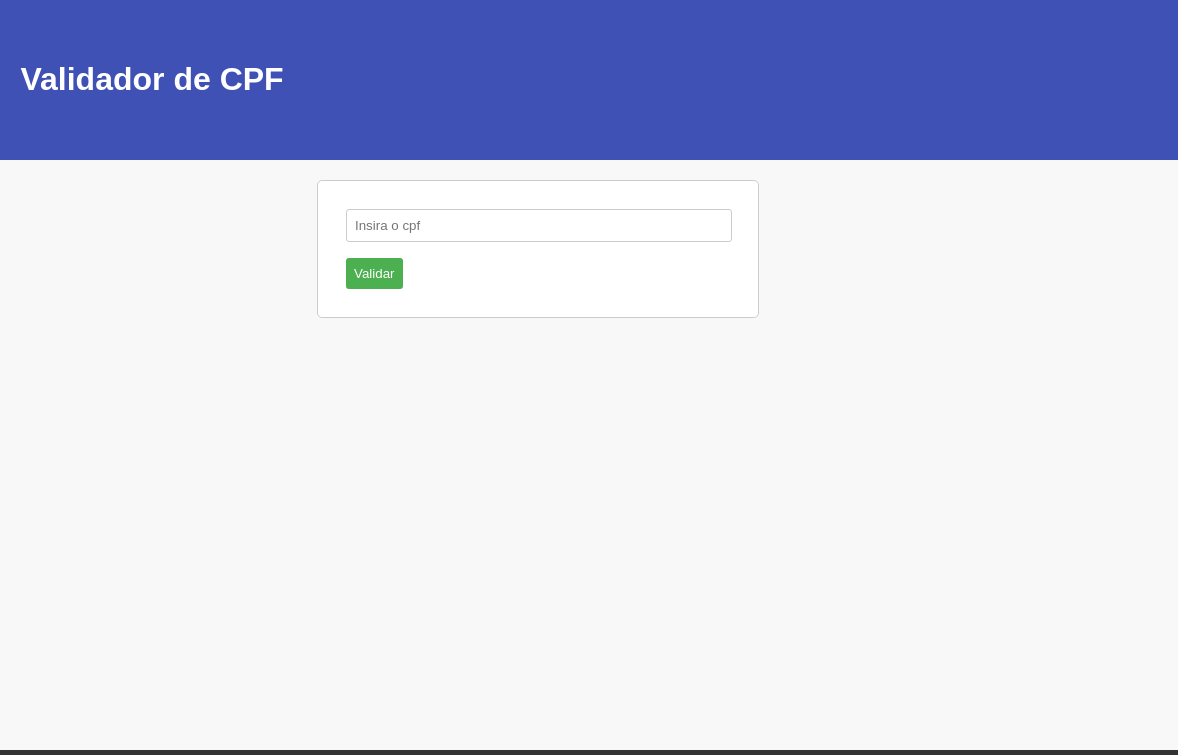
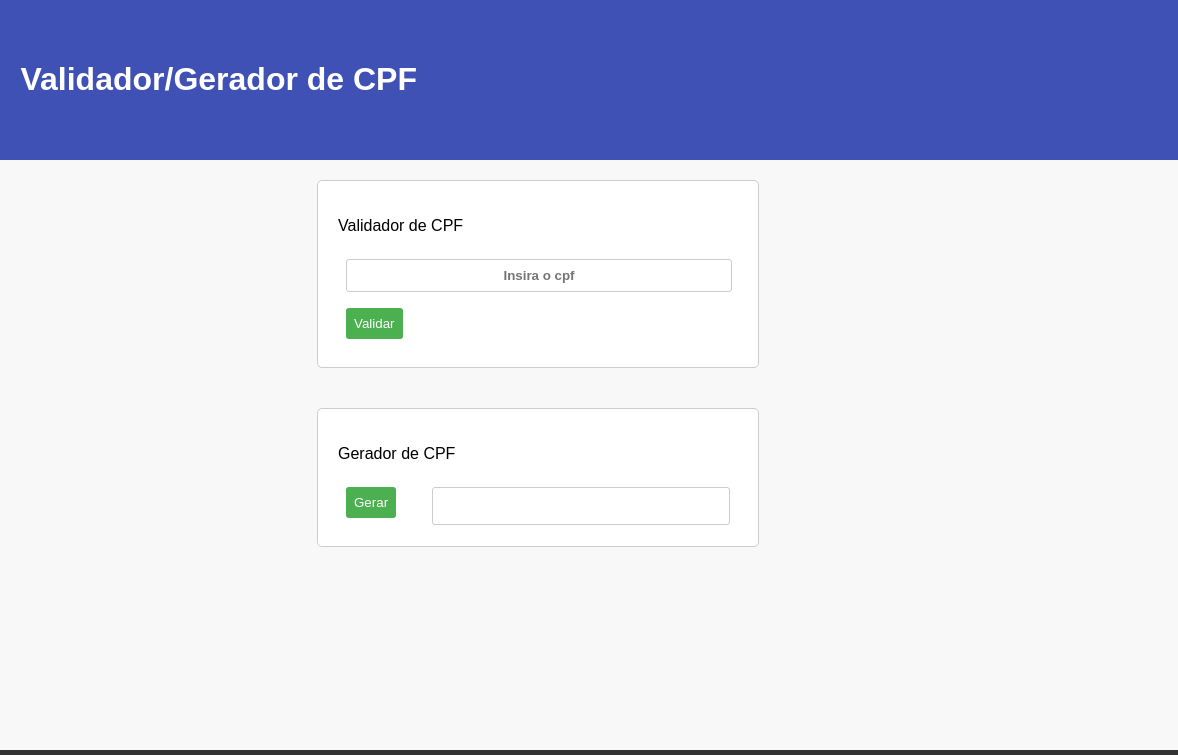
Before and after one commit to wallaceneres/cursoTeknisa, a plain HTML site: page index.html in a window 1280 px wide. Shown: the top 755 px of the page, 102-1280 px from the left. Drawn offline with Linux system fonts and the light colour scheme.

Commit message:
gerador de cpf criado / ajustes visuais

```diff
--- a/css/style.css
+++ b/css/style.css
@@ -6,7 +6,6 @@ body {
 }
 
 .container {
-    max-width: 1200px;
     margin: 0 auto;
     padding: 20px;
 }
@@ -34,6 +33,8 @@ body {
     width: 92%;
     border: 1px solid #ccc;
     border-radius: 3px;
+    font-weight: bold;
+    text-align: center;
 }
 
 .body button {
@@ -44,6 +45,10 @@ body {
     border: none;
     border-radius: 3px;
     cursor: pointer;
+}
+
+.body button:hover {
+    background-color: #247c27;
 }
 
 .validador {
@@ -109,3 +114,18 @@ body {
     height: auto;
     margin-left: 8px;
 }
+
+.cpfgerado {
+    width:100px;
+    height:20px;
+    margin: 8px;
+    padding: 8px;
+    border-radius: 3px;
+    text-align: center;
+    font-weight: bold;
+    width:70%;
+    float:right;
+    border: 1px solid #ccc;
+    border-radius: 3px;
+    color: #757575
+}
--- a/index.html
+++ b/index.html
@@ -3,7 +3,7 @@
 <head>
     <meta charset="UTF-8">
     <meta name="viewport" content="width=device-width, initial-scale=1.0">
-    <title>Document</title>
+    <title>CPF</title>
     <script src="js/script.js"></script>
     <link rel="stylesheet" type="text/css" href="css/style.css"></style>
 </head>
@@ -11,15 +11,24 @@
     <div class="header">
         <div class="container">
             <img src="img/logo.png" alt="Logo" class="logo">
-            <h1>Validador de CPF</h1>
+            <h1>Validador/Gerador de CPF</h1>
         </div>
     </div>
     <div class="body">
         <div class="container">
             <div class="validador">
+                <p>Validador de CPF</p>
                 <input type="text" id="cpfvalidador" placeholder="Insira o cpf" maxlength="14"></input>
                 <button id="btValidar" onclick="validaCPF()" class="button">Validar</button>
                 <div class="result" id="result"></div>
+            </div>
+        </div>
+
+        <div class="container">
+            <div class="validador">
+                <p>Gerador de CPF</p>
+                <button id="btGerar" onclick="gerarCPF()" class="button">Gerar</button>
+                <div class="cpfgerado" id="cpfgerado"></div>
             </div>
         </div>
     </div>
--- a/js/script.js
+++ b/js/script.js
@@ -18,7 +18,7 @@ function validaCPF()
         return;
     }
 
-    const digito1 = calcularDigitoVerificador(cpf, 1);
+    const digito1 = calcularDigitoVerificador(cpf, 1, 'calcula');
 
     if(!digito1)
     {
@@ -26,11 +26,11 @@ function validaCPF()
         return;
     }
 
-    const digito2 = calcularDigitoVerificador(cpf, 2);
+    const digito2 = calcularDigitoVerificador(cpf, 2, 'calcula');
 
     if(!digito2)
     {
-        mostraResultado(`CPF inválido2 - ${cpfFormatado}`,'red');
+        mostraResultado(`CPF inválido - ${cpfFormatado}`,'red');
         return;
     }
 
@@ -49,12 +49,10 @@ function limpaFormatacao(cpf)
 function mostraResultado(texto, cor)
 {
 
-    const span = document.getElementById('result');
-
     result.innerHTML = texto;
     result.classList.remove('red','green');
-    result.classList.add(cor); // Adiciona a classe correspondente
-    result.classList.add('visible'); // Adiciona a classe 'visible' para exibir a div
+    result.classList.add(cor);
+    result.classList.add('visible');
 
 }
 
@@ -65,7 +63,7 @@ function verificaDigitosRepetidos(cpf)
 
 }
 
-function calcularDigitoVerificador(cpf,posicao)
+function calcularDigitoVerificador(cpf,posicao,operacao)
 {
 
     const sequencia = cpf.slice(0, 8 + posicao).split('');
@@ -77,6 +75,7 @@ function calcularDigitoVerificador(cpf,posicao)
         soma += multiplicador * Number(numero);
         multiplicador--;
     }
+
     let restoDivisao = (soma * 10) % 11;
 
     //se o resto da divisao for igual a 10, o valor 0 deve ser considerado!
@@ -86,9 +85,34 @@ function calcularDigitoVerificador(cpf,posicao)
 
     const digito = cpf.slice(8 + posicao, 9 + posicao);
 
-    console.log(restoDivisao);
+    switch (operacao){
 
-    return restoDivisao == digito;
+        case 'calcula': return restoDivisao == digito;
 
+        case 'gera': return restoDivisao;
+
+    }
 
 }
+
+function gerarCPF() {
+    let cpf = "";
+
+    //gera 9 numeros aleatorios
+    for (let i = 0; i < 9; i++) {
+      cpf += Math.floor(Math.random() * 10);
+    }
+
+    const digitogerado1 = calcularDigitoVerificador(cpf, 1, 'gera');
+    cpf += digitogerado1;
+
+    const digitogerado2 = calcularDigitoVerificador(cpf, 2, 'gera');
+    cpf += digitogerado2;
+
+    //adiciona mascara no cpf 999.999.999-99
+    cpf = cpf.replace(/(\d{3})(\d{3})(\d{3})(\d{2})/, "$1.$2.$3-$4");
+
+    const div = document.getElementById('cpfgerado');
+
+    div.innerHTML = cpf;
+  }
```
Lines whose indentation alone changed are shown as unchanged.
